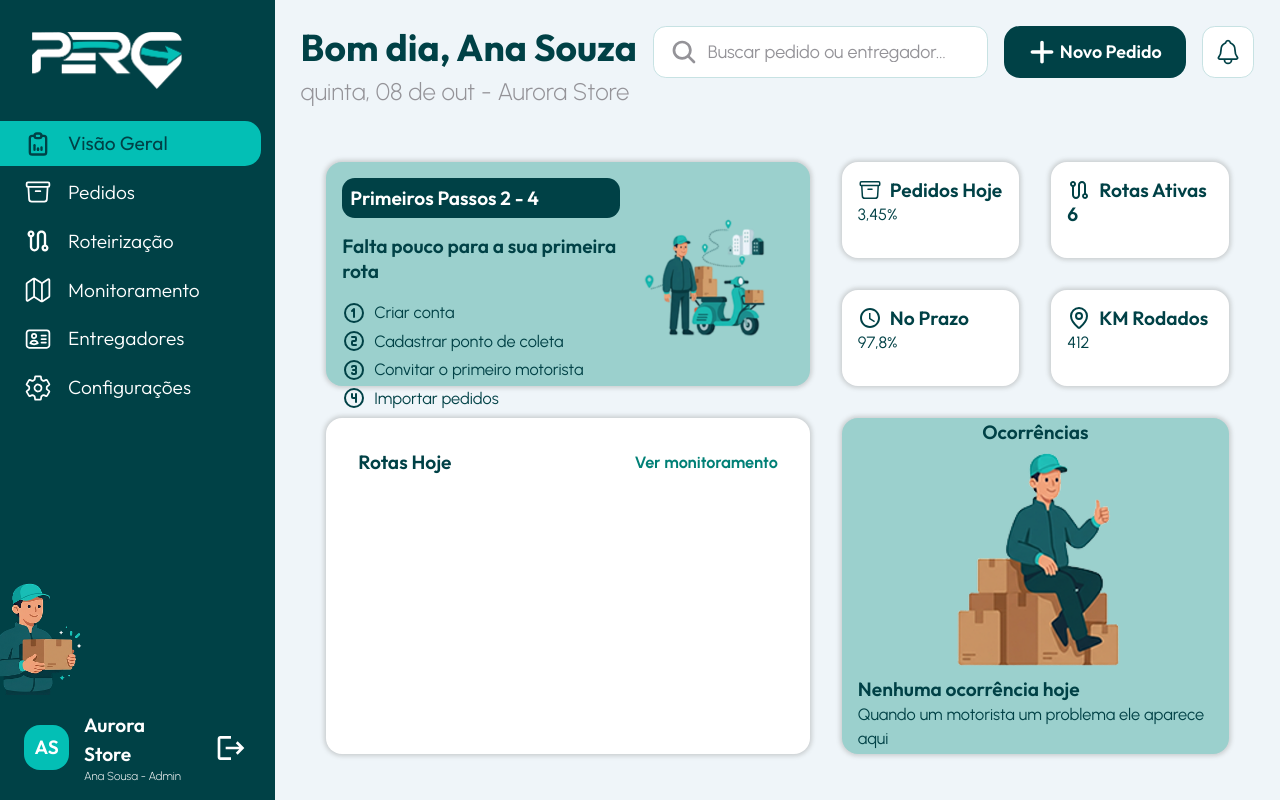
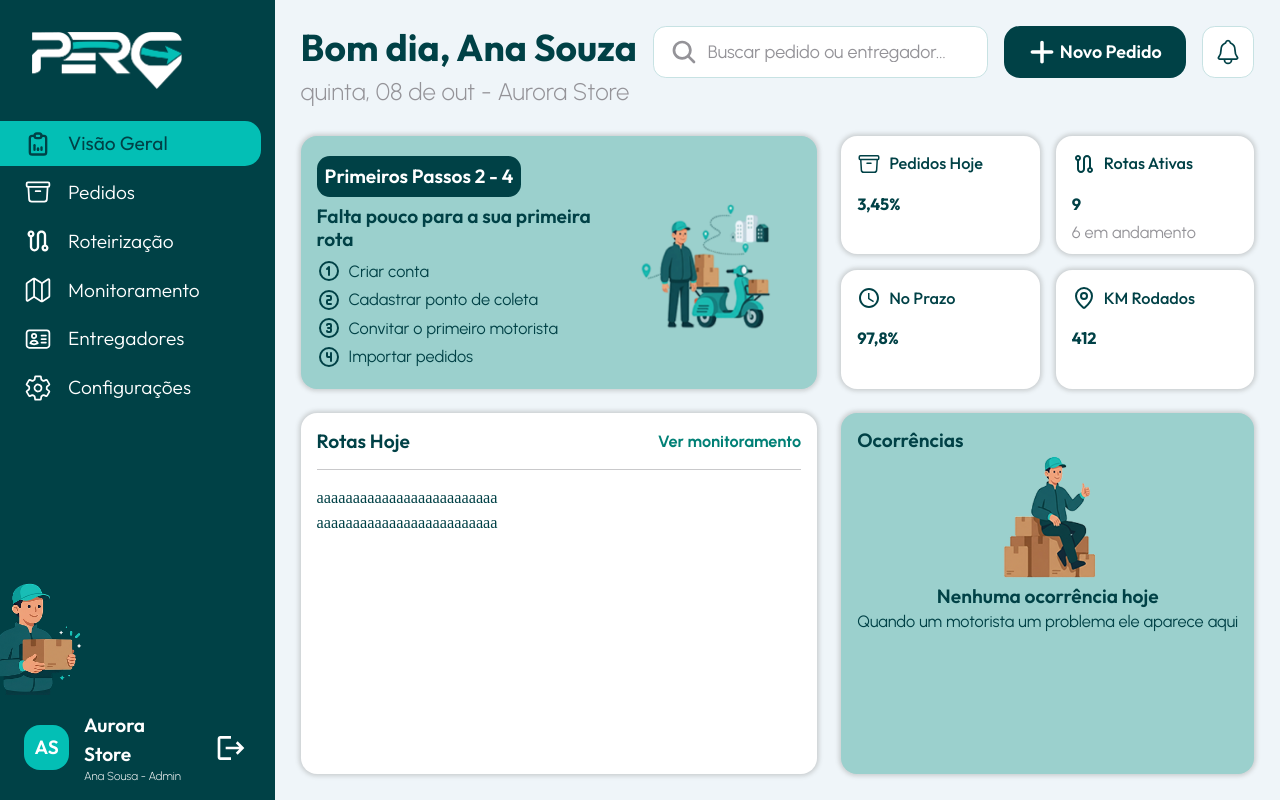
Before and after one commit to PERG-Gestao-de-Logistica/PERG-Front, a Next.js app in the folder perg/: page /painelEmpresa/visaoGeral in a window 1280 px wide. Built offline with nearby package versions, Linux system fonts and the light colour scheme.

Commit message:
:construction: progress: reorganização da estrutura e estilização da tela de visão geral

```diff
--- a/perg/src/pages/painelEmpresa/visaoGeral/index.tsx
+++ b/perg/src/pages/painelEmpresa/visaoGeral/index.tsx
@@ -42,41 +42,75 @@ export default function VisaoGeralEmpresa() {
           className={styles.imagem}
         />
       </article>
-      <article className={styles.kpis}>
-        <div className={styles.bloco}>
-          <header> <HiOutlineArchiveBox className={styles.icone}/><h3>Pedidos Hoje</h3></header>
-          <p>
+      <section className={styles.kpis} aria-label="Indicadores de desempenho">
+        <article className={styles.bloco}>
+          <header className={styles.cabecalhoKpi}>
+            <HiOutlineArchiveBox className={styles.icone} aria-hidden="true" />
+            <h3>Pedidos Hoje</h3>
+          </header>
+
+          <div className={styles.informacao}>
             <data value="3.45">3,45%</data>
-          </p>
-        </div>
-        <div className={styles.bloco}>
-          <header><MdOutlineRoute className={styles.icone}/><h3>Rotas Ativas</h3></header>
-          <h3 className={styles.info}>
-            <data>6</data>
-          </h3>
-        </div>
-        <div className={styles.bloco}>
-          <header><MdOutlineWatchLater className={styles.icone}/><h3>No Prazo</h3></header>
-          <p>
-            <data>97,8%</data>
-          </p>
-        </div>
-        <div className={styles.bloco}>
-          <header><LuMapPin className={styles.icone}/><h3>KM Rodados</h3></header>
-          <p>
-            <data>412</data>
-          </p>
-        </div>
-      </article>
+          </div>
+        </article>
+
+        <article className={styles.bloco}>
+          <header className={styles.cabecalhoKpi}>
+            <MdOutlineRoute className={styles.icone} aria-hidden="true" />
+            <h3>Rotas Ativas</h3>
+          </header>
+
+          <div className={styles.informacao}>
+            <data value="6">9</data>
+            <p>6 em andamento</p>
+          </div>
+        </article>
+
+        <article className={styles.bloco}>
+          <header className={styles.cabecalhoKpi}>
+            <MdOutlineWatchLater className={styles.icone} aria-hidden="true" />
+            <h3>No Prazo</h3>
+          </header>
+
+          <div className={styles.informacao}>
+            <data value="97.8">97,8%</data>
+          </div>
+        </article>
+
+        <article className={styles.bloco}>
+          <header className={styles.cabecalhoKpi}>
+            <LuMapPin className={styles.icone} aria-hidden="true" />
+            <h3>KM Rodados</h3>
+          </header>
+
+          <div className={styles.informacao}>
+            <data value="412">412</data>
+          </div>
+        </article>
+      </section>
       <article className={styles.rotasHoje}>
         <header>
-        <h2 className={styles.subtitulo}>Rotas Hoje</h2>
-        <a className={styles.monitoramento} href="">Ver monitoramento</a>
+          <h2 className={styles.subtitulo}>Rotas Hoje</h2>
+          <a className={styles.monitoramento} href="">
+            Ver monitoramento
+          </a>
         </header>
+        <section>
+          <ul>
+            <li>aaaaaaaaaaaaaaaaaaaaaaaaa</li>
+            <li>aaaaaaaaaaaaaaaaaaaaaaaaa</li>
+          </ul>
+        </section>
       </article>
       <article className={styles.ocorrencias}>
-        <h2 className={styles.subtitulo}>Ocorrências</h2>
-        <img src="/assets/images/entregadorCaixas.png" alt="" />
+        <header>
+          <h2 className={styles.subtitulo}>Ocorrências</h2>
+        </header>
+        <img
+          src="/assets/images/entregadorCaixas.png"
+          className={styles.imagemEntregador}
+          alt=""
+        />
         <div className={styles.tituloTexto}>
           <h3>Nenhuma ocorrência hoje</h3>
           <p>Quando um motorista um problema ele aparece aqui</p>
--- a/perg/src/pages/painelEmpresa/visaoGeral/visaoGeral.module.css
+++ b/perg/src/pages/painelEmpresa/visaoGeral/visaoGeral.module.css
@@ -1,50 +1,61 @@
 .container {
-  padding: var(--espacamento-pagina);
   display: grid;
-  grid-template-columns: minmax(0, 1.25fr) minmax(280px, 1fr);
-  grid-template-rows: minmax(190px, 0.8fr) minmax(280px, 1.2fr);
-  gap: var(--espacamento-xl);
+  grid-template-columns: minmax(0, 1.25fr) minmax(0, 1fr);
+  grid-template-rows: minmax(0, 0.7fr) minmax(0, 1fr);
+  gap: var(--espacamento-lg);
+  width: 100%;
+  height: 100%;
+  min-height: 0;
+  min-width: 0;
+  overflow: visible;
+  box-sizing: border-box;
+}
+
+.conteudo {
+  display: flex;
+  flex: 1;
+  min-width: 0;
+  min-height: 0;
+  flex-direction: column;
+  align-items: flex-start;
+  gap: var(--espacamento-sm);
 }
 
 .primeirosPassos {
   background-color: var(--cor-verde-article);
   border-radius: var(--raio-padrao);
   padding: var(--espacamento-md);
-  gap: var(--espacamento-md);
+  gap: var(--espacamento-xs);
   width: 100%;
   height: 100%;
+  min-width: 0;
+  min-height: 0;
   box-shadow: var(--sombra-card);
   display: flex;
   flex-direction: row;
-  gap: var(--espacamento-md);
-}
-
-.conteudo {
-  display: flex;
-  flex: 1;
-  min-width: 0;
-  flex-direction: column;
-  gap: var(--espacamento-md);
+  align-items: center;
 }
 
 .titulo {
   background-color: var(--cor-primaria-verde-escuro);
   color: var(--cor-texto-branco);
   padding: var(--espacamento-sm);
-  width: 100%;
+  width: fit-content;
+  max-width: 100%;
   border-radius: var(--raio-pequeno);
   display: flex;
-  justify-content: flex-start;
 }
 
 .subtitulo {
   font-size: var(--tamanho-titulo-secao);
+  line-height: 1.2;
 }
 
 .lista {
   display: flex;
   flex-direction: column;
   gap: var(--espacamento-xs);
+  padding: 0;
 }
 
 .lista li {
@@ -64,6 +75,7 @@
 .imagem {
   width: 35%;
   height: auto;
+  min-width: 0;
   object-fit: contain;
 }
 
@@ -74,11 +86,13 @@
   width: 100%;
   height: 100%;
   min-width: 0;
-  gap: var(--espacamento-xl);
+  min-height: 0;
+  gap: var(--espacamento-md);
 }
 
 .bloco {
   min-width: 0;
+  min-height: 0;
   width: 100%;
   height: 100%;
   display: flex;
@@ -90,32 +104,74 @@
   box-shadow: var(--sombra-card);
 }
 
-.bloco header{
+.cabecalhoKpi {
   display: flex;
-  flex-direction: row;
+  align-items: center;
   gap: var(--espacamento-sm);
-  align-items: center;
-  font-size: var(--tamanho-texto);
 }
 
-.bloco p{
+.cabecalhoKpi h3 {
+  font-size: var(--tamanho-texto);
+  font-weight: var(--peso-medio);
+}
+
+.informacao {
+  display: flex;
+  flex-direction: column;
+  gap: var(--espacamento-xs);
+  font-family: var(--fonte-titulo);
+
+  margin-top: var(--espacamento-md);
+}
+
+.informacao data {
   font-size: var(--tamanho-titulo);
+  font-weight: var(--peso-negrito);
+  color: var(--cor-primaria-verde-escuro);
+}
+
+.informacao p {
+  font-size: var(--tamanho-texto);
   font-weight: var(--peso-regular);
+  color: var(--cor-texto-secundario);
+}
+
+.rotasHoje,
+.ocorrencias {
+  width: 100%;
+  height: 100%;
+  min-width: 0;
+  min-height: 0;
+  border-radius: var(--raio-padrao);
+  box-shadow: var(--sombra-card);
 }
 
 .rotasHoje {
   background-color: var(--cor-superficie-branca);
-  border-radius: var(--raio-padrao);
-  box-shadow: var(--sombra-card);
   padding: var(--espacamento-md);
+  display: flex;
+  flex-direction: column;
 }
 
 .rotasHoje header {
-  padding: var(--espacamento-md);
   display: flex;
   align-items: center;
   justify-content: space-between;
-  border-bottom: solid px rgb(148, 147, 152, 0.5);
+  border-bottom: solid 1px rgb(148, 147, 152, 0.5);
+  padding-bottom: var(--espacamento-md);
+  flex-shrink: 0;
+}
+
+.rotasHoje section {
+  flex: 1;
+  min-height: 0;
+  min-width: 0;
+  overflow-y: auto;
+  overflow-x: hidden;
+  overscroll-behavior: contain;
+  scroll-behavior: smooth;
+  scrollbar-color: var(--cor-secundaria-verde) var(--cor-superficie-branca);
+  padding-top: var(--espacamento-md);
 }
 
 .monitoramento {
@@ -128,20 +184,37 @@
 .monitoramento:hover {
   color: var(--cor-verde-hover);
 }
+
 .ocorrencias {
   background-color: var(--cor-verde-article);
-  border-radius: var(--raio-padrao);
-  height: 42vh;
-  box-shadow: var(--sombra-card);
   padding: var(--espacamento-md);
+  width: 100%;
+  height: 100%;
+  min-width: 0;
+  min-height: 0;
   display: flex;
   flex-direction: column;
+  justify-content: flex-start;
+}
+
+.ocorrencias header{
+  display: flex;
   align-items: center;
-  justify-content: center;
-  font-weight: var(--peso-regular);
+  justify-content: flex-start;
 }
 
 .tituloTexto {
+  display: flex;
+  flex-direction: column;
   justify-content: center;
   align-items: center;
 }
+
+.imagemEntregador{
+  width: 30%;
+  height: auto;
+  display: block;
+  object-fit: contain;
+  align-self: center;
+  flex-shrink: 1;
+}
```
